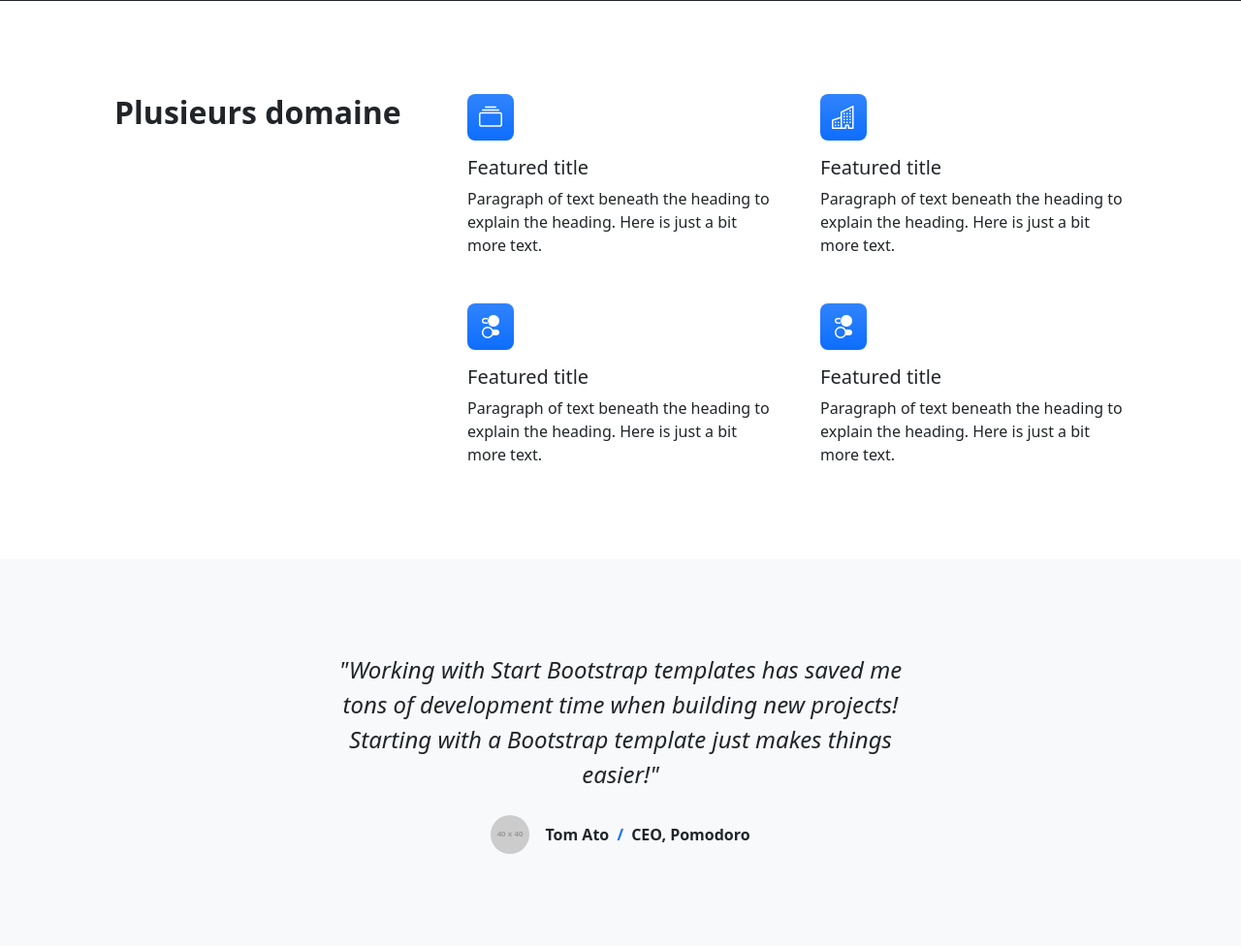
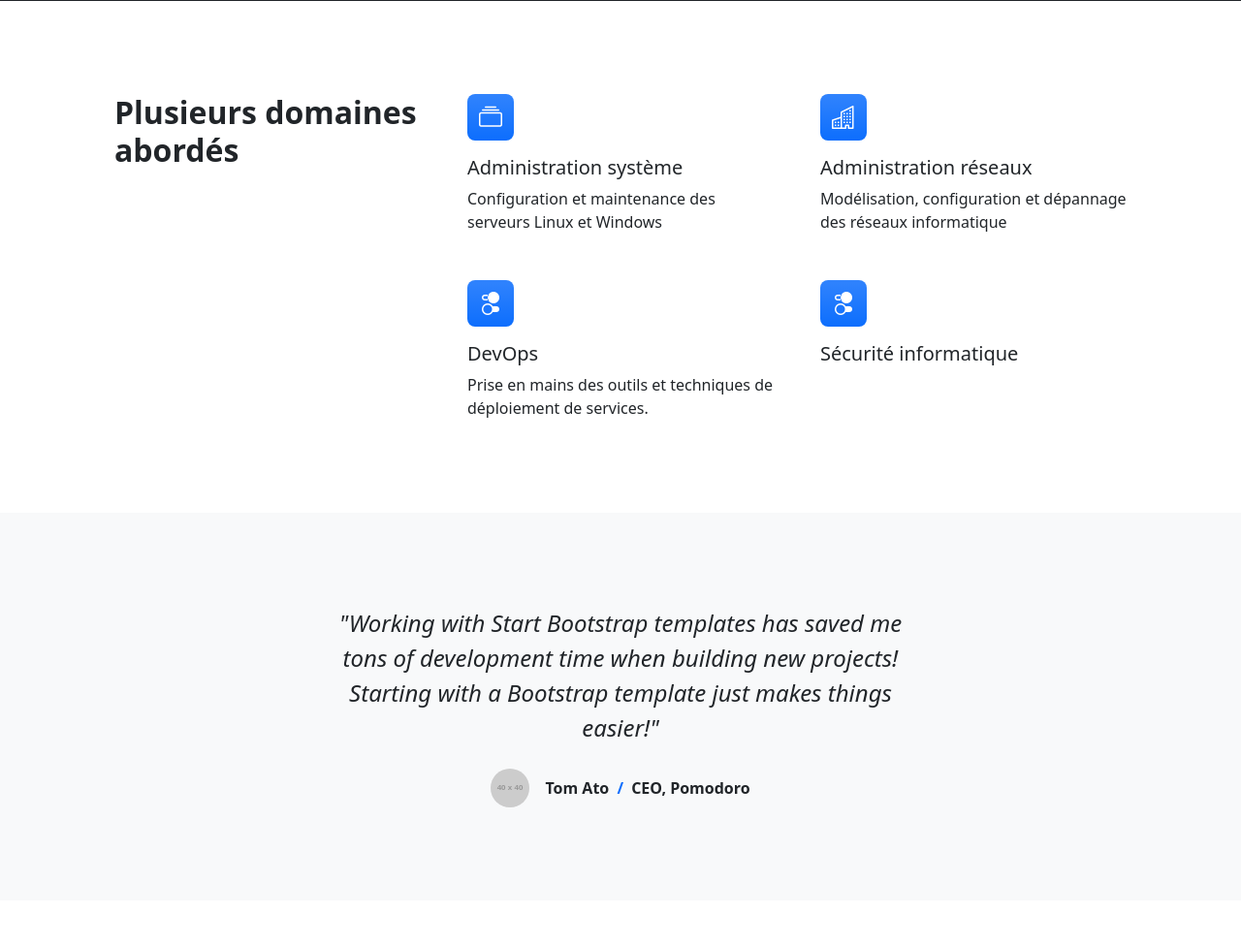
Before and after one commit to mr-anxo/django_web_opensyslab, a Django app: page / in a window 1280 px wide. Shown: the part 665-1641 px from the top of the page at 97% size. Run offline with Django 5.2, Linux system fonts and the light colour scheme; grey boxes labelled with a size stand in for pictures from a placeholder-image service; some libraries are stand-ins or nearby versions.

Commit message:
--- Auto Git Commit ---

```diff
--- a/src/opensyslab/templates/index.html
+++ b/src/opensyslab/templates/index.html
@@ -31,28 +31,28 @@
             <section class="py-5" id="features">
                 <div class="container px-5 my-5">
                     <div class="row gx-5">
-                        <div class="col-lg-4 mb-5 mb-lg-0"><h2 class="fw-bolder mb-0">Plusieurs domaine</h2></div>
+                        <div class="col-lg-4 mb-5 mb-lg-0"><h2 class="fw-bolder mb-0">Plusieurs domaines abordés</h2></div>
                         <div class="col-lg-8">
                             <div class="row gx-5 row-cols-1 row-cols-md-2">
                                 <div class="col mb-5 h-100">
                                     <div class="feature bg-primary bg-gradient text-white rounded-3 mb-3"><i class="bi bi-collection"></i></div>
-                                    <h2 class="h5">Featured title</h2>
-                                    <p class="mb-0">Paragraph of text beneath the heading to explain the heading. Here is just a bit more text.</p>
+                                    <h2 class="h5">Administration système</h2>
+                                    <p class="mb-0">Configuration et maintenance des serveurs Linux et Windows</p>
                                 </div>
                                 <div class="col mb-5 h-100">
                                     <div class="feature bg-primary bg-gradient text-white rounded-3 mb-3"><i class="bi bi-building"></i></div>
-                                    <h2 class="h5">Featured title</h2>
-                                    <p class="mb-0">Paragraph of text beneath the heading to explain the heading. Here is just a bit more text.</p>
+                                    <h2 class="h5">Administration réseaux</h2>
+                                    <p class="mb-0">Modélisation, configuration et dépannage des réseaux informatique</p>
                                 </div>
                                 <div class="col mb-5 mb-md-0 h-100">
                                     <div class="feature bg-primary bg-gradient text-white rounded-3 mb-3"><i class="bi bi-toggles2"></i></div>
-                                    <h2 class="h5">Featured title</h2>
-                                    <p class="mb-0">Paragraph of text beneath the heading to explain the heading. Here is just a bit more text.</p>
+                                    <h2 class="h5">DevOps</h2>
+                                    <p class="mb-0">Prise en mains des outils et techniques de déploiement de services.</p>
                                 </div>
                                 <div class="col h-100">
                                     <div class="feature bg-primary bg-gradient text-white rounded-3 mb-3"><i class="bi bi-toggles2"></i></div>
-                                    <h2 class="h5">Featured title</h2>
-                                    <p class="mb-0">Paragraph of text beneath the heading to explain the heading. Here is just a bit more text.</p>
+                                    <h2 class="h5">Sécurité informatique</h2>
+                                    <p class="mb-0"></p>
                                 </div>
                             </div>
                         </div>
```
